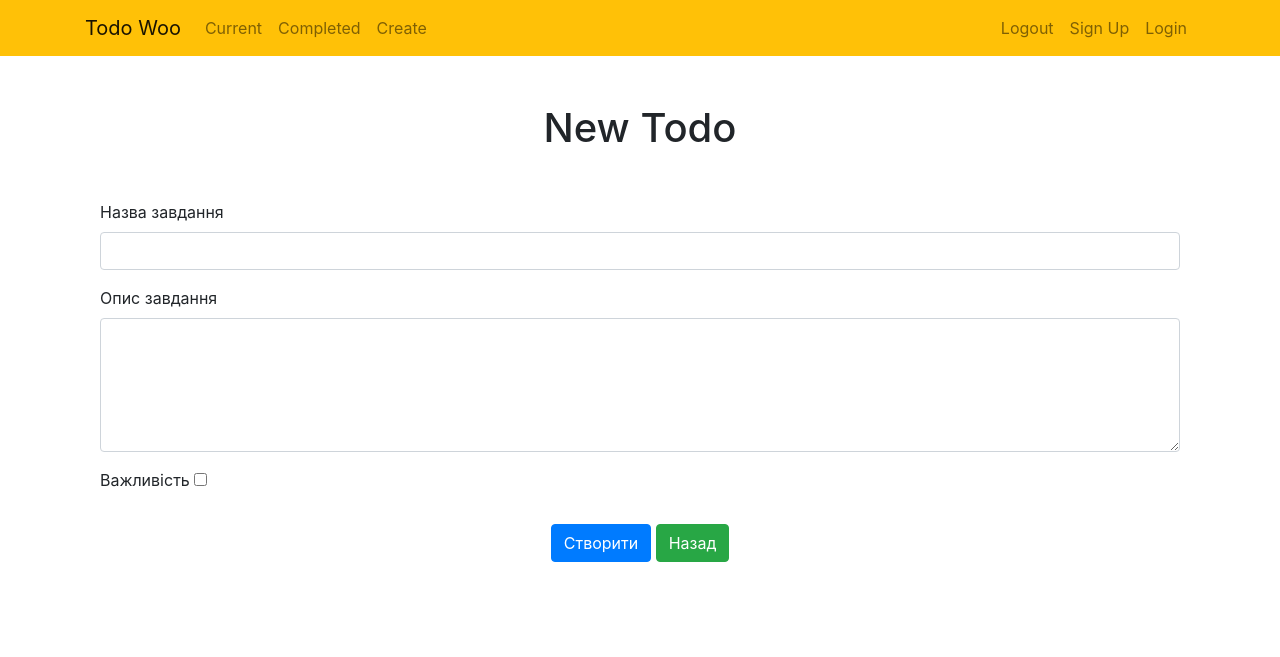
After one commit to andriyshykoryak/todowoo, a Flask app: page /todo/new in a window 1280 px wide. The commit adds this page. Shown: the top 657 px of the page. Run offline with Flask 3, Linux system fonts and the light colour scheme; some libraries are stand-ins or nearby versions.

Commit message:
worked in form

```diff
--- a/app.py
+++ b/app.py
@@ -1,12 +1,56 @@
-from flask import Flask,render_template
+from flask import Flask,render_template,request,flash,redirect,url_for
+from db_scripts import DataBaseManager
+from dotenv import load_dotenv
+load_dotenv()
+import os
+
+
+db = DataBaseManager('todo.db')
+currentuser = 1
 
 app = Flask(__name__)
+app.secret_key = os.getenv('SECRET_KEY')
 
 @app.route("/")  # Вказуємо url-адресу для виклику функції
 def index():
     return render_template("home.html")
 
 
+
+
+@app.route("/current")
+def currenttodos():
+    todos = db.get_all_todos(currentuser)
+    return render_template("currenttodos.html",todos = todos)
+
+@app.route("/todo/new",methods=["GET","POST"])
+def new_article():
+    if request.method == 'POST':
+        db.add_article(request.form['title'],request.form['text'],1,request.form['important'])
+        flash('Завдання додано','alert-success')
+
+    return render_template('newtodo.html')
+
+
+@app.route('/articles/<int:id>')
+def todo(id):
+    todo = db.get_article(id)
+    return render_template("viewtodo.html",todo=todo)
+@app.route('/articles/<int:id>')
+def todo():
+    if request.method == 'POST':
+        todo = db.save_article(request.form['title'],request.form['text'])
+        todo()
+    return redirect(url_for('currenttodos'))
+@app.route('/articles/<int:id>')
+def deletetodo(id):
+    if request.method == 'POST':
+        db.delete_todo(request.form['title'],request.form['text'])
+    return redirect(url_for('currenttodos'))
+
+
+
+
 if __name__ == "__main__":
     app.config['TEMPLATES_AUTO_RELOAD'] = True
     app.run()
--- /dev/null
+++ b/templates/alerts.html
@@ -0,0 +1,6 @@
+{% for category,message in get_flashed_messages(True)  %}
+<div class="alert {{category}}" role="alert">
+    {{ message }}
+  </div>
+
+{% endfor %}
--- a/templates/base.html
+++ b/templates/base.html
@@ -17,46 +17,46 @@
 
 <nav class="navbar navbar-expand-md navbar-light bg-warning">
 <div class="container">
-    <a class="navbar-brand" href="">
-         <img src="" width="30" height="30" class="d-inline-block align-top">
+    <a class="navbar-brand" href="{{ url_for('index') }}">
+         <!-- <img src="" width="30" height="30" class="d-inline-block align-top"> -->
         <span>Todo Woo</span>
     </a>
     <button class="navbar-toggler" type="button" data-toggle="collapse" data-target="#navbarNav" aria-controls="navbarNav" aria-expanded="false" aria-label="Toggle navigation">
         <span class="navbar-toggler-icon"></span>
     </button>
     <div class="collapse navbar-collapse" id="navbarNav">
-    {% if user.is_authenticated %}
+
         <ul class="navbar-nav mr-auto">
 
                 <li class="nav-item">
-                    <a class="nav-link" href="">Current</a>
+                    <a class="nav-link" href="{{ url_for('currenttodos', filename='') }}">Current</a>
                 </li>
                 <li class="nav-item">
                     <a class="nav-link" href="">Completed</a>
                 </li>
                 <li class="nav-item">
-                    <a class="nav-link" href="">Create</a>
+                    <a class="nav-link" href="{{ url_for('new_article') }}">Create</a>
                 </li>
 
         </ul>
-    {% endif %}
+
     <ul class="navbar-nav ml-auto">
-            {% if user.is_authenticated %}
+
                 <li class="nav-item">
                     <a href="#" onclick="" class="nav-link">Logout</a>
                     <form style='display: none;' method="POST" action="">
-                        {% csrf_token %}
+
                         <button id="signOutBtn" type="submit">Logout</button>
                     </form>
                 </li>
-            {% else %}
+
                 <li class="nav-item">
                     <a class="nav-link" href="">Sign Up</a>
                 </li>
                 <li class="nav-item">
                     <a class="nav-link" href="">Login</a>
                 </li>
-            {% endif %}
+
         </ul>
     </div>
 </div>
--- a/templates/home.html
+++ b/templates/home.html
@@ -12,7 +12,7 @@
 
                  <h1>Simply Your Todos. Woo!</h1>
             <p>Life is fun. But life is also busy. There's a million different things you could be doing. But what matters is <u>what</u> you do. We created <b><i>Todo Woo</i></b> to help you make sense of all of your opportunities and live that life that matters most to you. Your new organized life awaits.</p>
-        <a role="button" class="btn btn-primary btn-lg" href="">Start</a>
+        <a role="button" class="btn btn-primary btn-lg" href="{{ url_for('currenttodos') }}">Start</a>
         </div>
     </div>
 
--- /dev/null
+++ b/templates/newtodo.html
@@ -0,0 +1,34 @@
+
+{% extends 'base.html' %}
+{% block title %}
+<title>Нова стаття - LogikaBlog</title>
+{% endblock title %}
+{% block content %}
+
+<main class="container py-5 ">
+
+    <h1 class="text-center mb-5">New Todo</h1>
+
+    {% include 'alerts.html' %}
+    <form action="" method="post">
+        <div class="mb-3">
+            <label for="articleTitle" class="mb-2">Назва завдання</label>
+            <input type="text" class="form-control" name="title" id="articleTitle" required>
+        </div>
+        <div class="mb-3">
+            <label for="articleText" class="mb-2">Опис завдання</label>
+            <!-- <input type="text" class="form-control" name="articleTitle" id="article_name" height="200px"> -->
+            <textarea class="form-control" id="articleText" rows="5" cols="6" id="content" name="text"></textarea>
+        </div>
+        <div class="mb-3">
+            <label for="articleTitle" class="mb-2">Важливість</label>
+            <input name="important" id="articleTitle" type="checkbox" required="False">
+        </div>
+        <div class="container mt-4 mb-5 text-center ">
+            <button type="submit" class="btn btn-primary">Створити</button>
+            <a class="btn btn-success" href="{{ url_for('index') }}" role="button">Назад</a>
+        </div>
+    </form>
+
+
+{% endblock content %}
```
Also changed, not shown: db_scripts.py (added, +43 -0 lines), templates/currenttodos.html (added, +32 -0 lines), templates/viewtodo.html (added, +37 -0 lines), todo.db, 1 other file.
